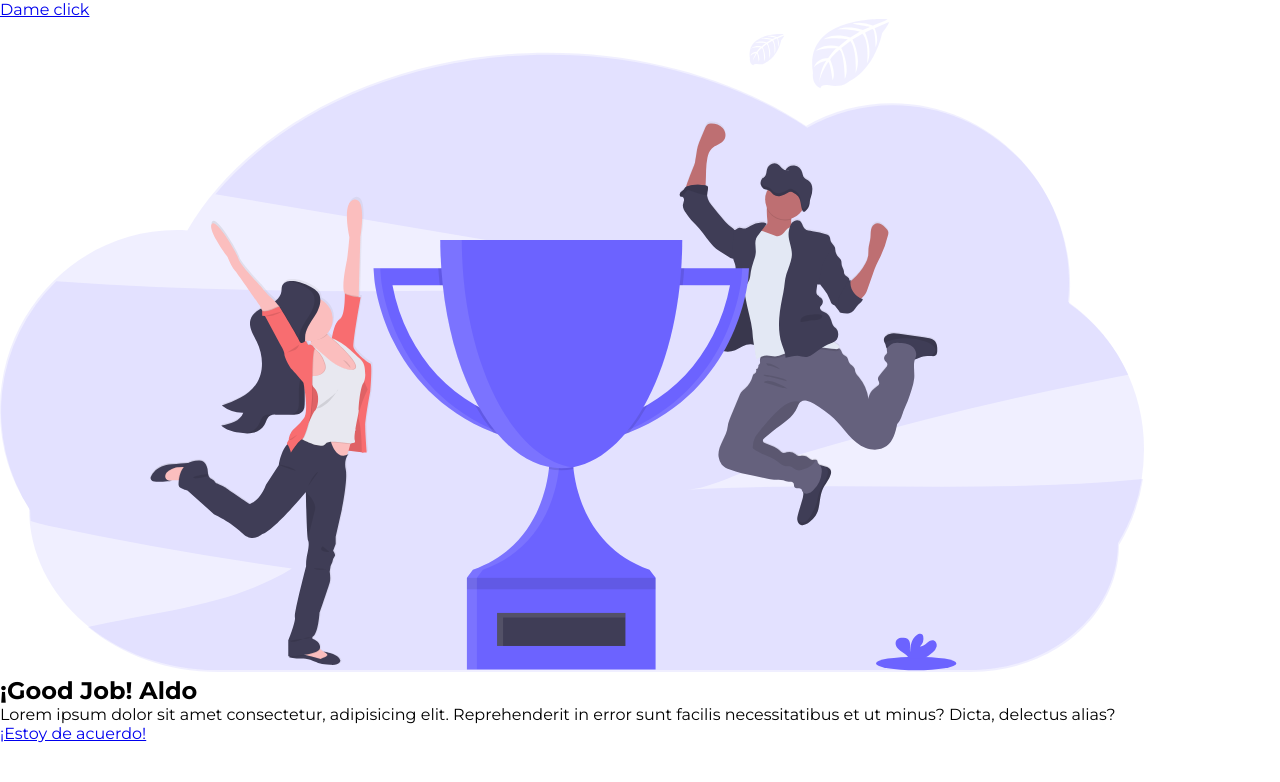
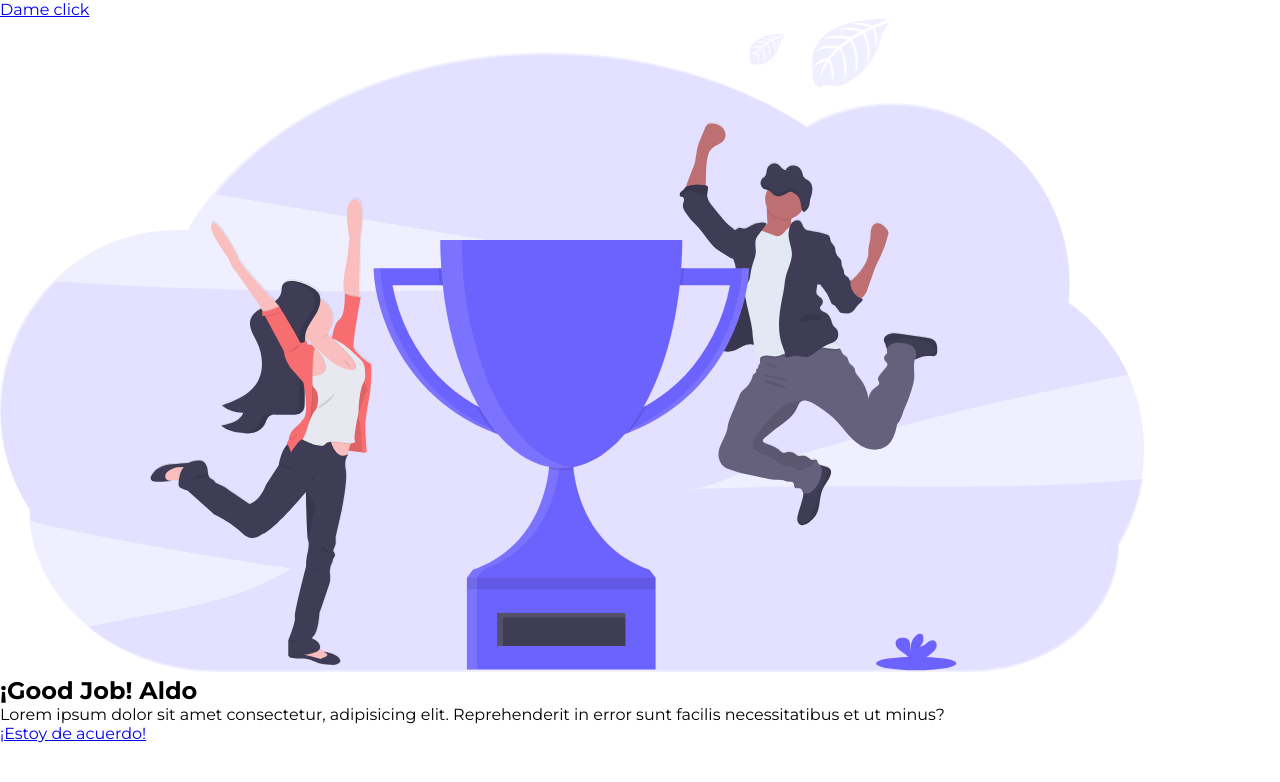
Before and after one commit to ArudoR/Ventana-modal-animada, a plain HTML site: page index.html in a window 1280 px wide. Drawn offline with Linux system fonts and the light colour scheme.

Commit message:
Actualizaciónes minimas al HTML

```diff
--- a/index.html
+++ b/index.html
@@ -21,7 +21,7 @@
             <h2 class="modal_title">¡Good Job!
                 <span class="modal__title modal__title--bold">Aldo</span>
             </h2>
-            <p class="modal__paragraph">Lorem ipsum dolor sit amet consectetur, adipisicing elit. Reprehenderit in error sunt facilis necessitatibus et ut minus? Dicta, delectus alias?</p>
+            <p class="modal__paragraph">Lorem ipsum dolor sit amet consectetur, adipisicing elit. Reprehenderit in error sunt facilis necessitatibus et ut minus?</p>
 
             <a href="#header" class="modal__close">¡Estoy de acuerdo!</a>
         </div>
```
